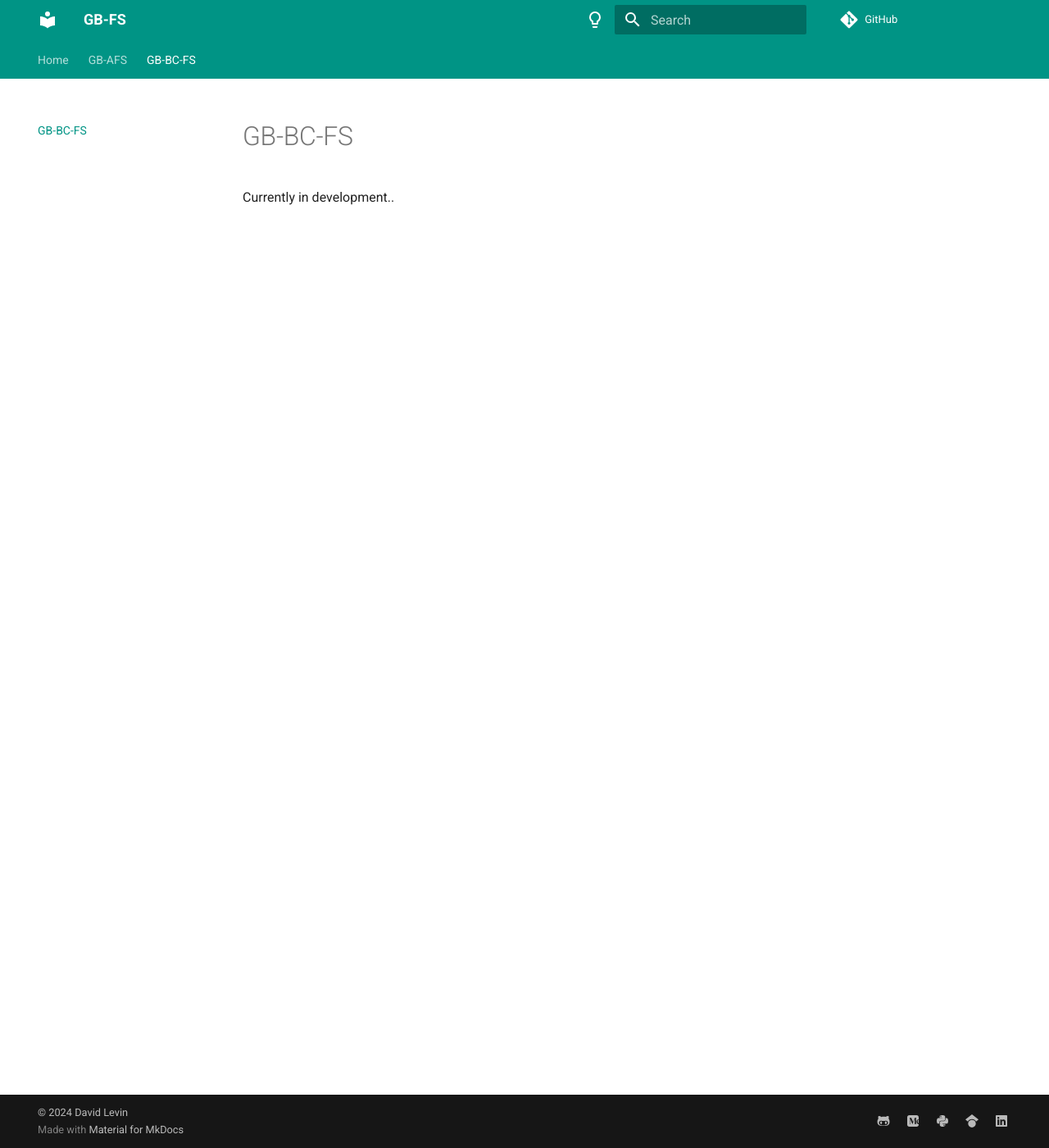
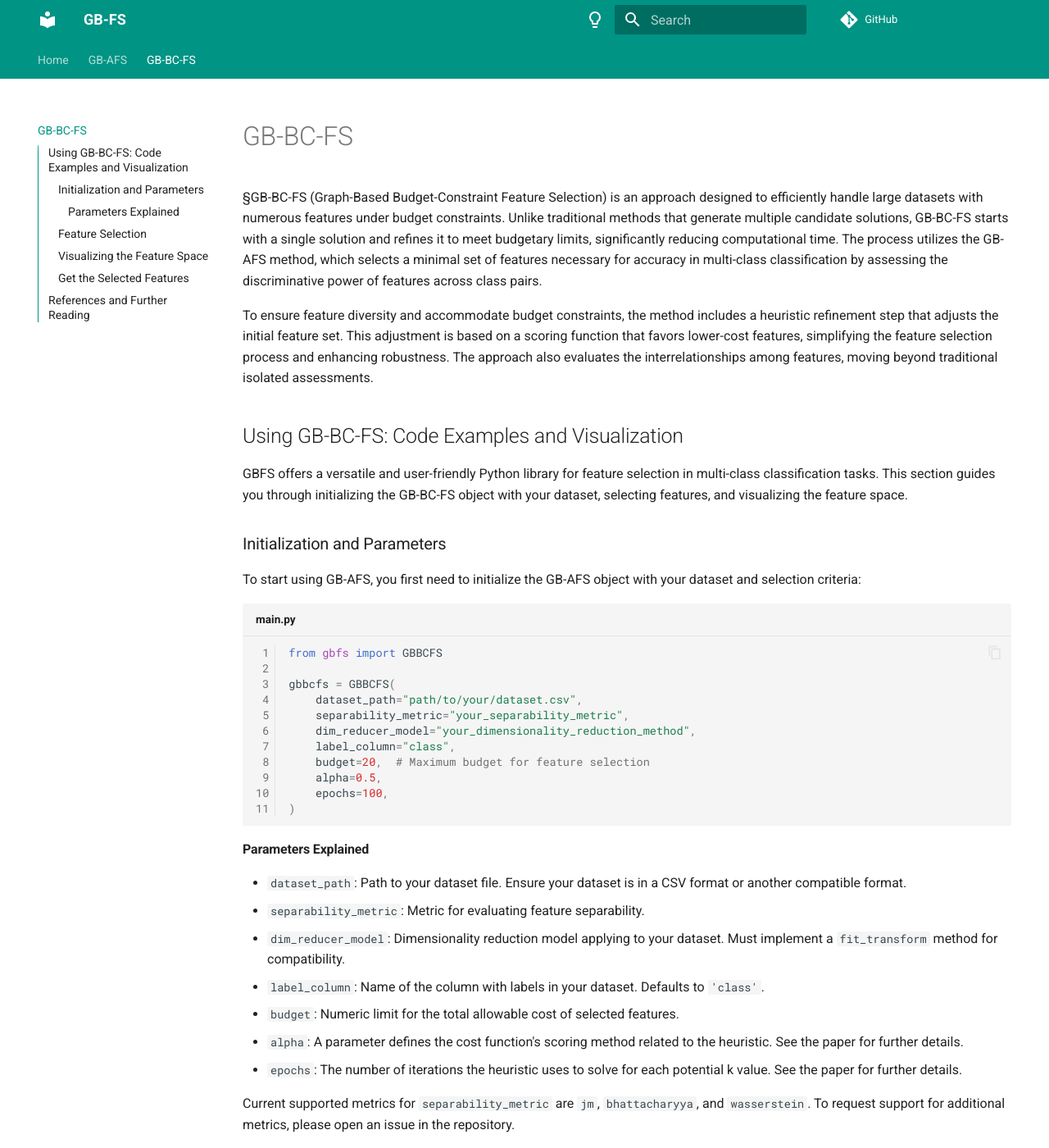
Before and after one commit to davidlevinwork/gbfs, an MkDocs documentation site: the page built from docs/gb_bc_fs.md, in a window 1280 px wide and 1400 px high. Shown: the whole window at 82% size. Built offline with MkDocs 1.6.1 and Material for MkDocs 9.7.7, drawn with Linux system fonts in a browser that asks for light colours; comment, search, counter and statistics services are not loaded; some of the changed text lies outside the part shown.

Commit message:
feat(docs): GB-BC-FS support

````diff
--- a/docs/gb_bc_fs.md
+++ b/docs/gb_bc_fs.md
@@ -1,3 +1,73 @@
 # GB-BC-FS
 
-Currently in development..
+§GB-BC-FS (Graph-Based Budget-Constraint Feature Selection) is an approach designed to efficiently handle large datasets with numerous features under budget constraints. Unlike traditional methods that generate multiple candidate solutions, GB-BC-FS starts with a single solution and refines it to meet budgetary limits, significantly reducing computational time. The process utilizes the GB-AFS method, which selects a minimal set of features necessary for accuracy in multi-class classification by assessing the discriminative power of features across class pairs.
+
+To ensure feature diversity and accommodate budget constraints, the method includes a heuristic refinement step that adjusts the initial feature set. This adjustment is based on a scoring function that favors lower-cost features, simplifying the feature selection process and enhancing robustness. The approach also evaluates the interrelationships among features, moving beyond traditional isolated assessments.
+
+## Using GB-BC-FS: Code Examples and Visualization
+
+GBFS offers a versatile and user-friendly Python library for feature selection in multi-class classification tasks. This section guides you through initializing the GB-BC-FS object with your dataset, selecting features, and visualizing the feature space.
+
+### Initialization and Parameters
+
+To start using GB-AFS, you first need to initialize the GB-AFS object with your dataset and selection criteria:
+
+
+``` py title="main.py" linenums="1"
+from gbfs import GBBCFS
+
+gbbcfs = GBBCFS(
+    dataset_path="path/to/your/dataset.csv",
+    separability_metric="your_separability_metric",
+    dim_reducer_model="your_dimensionality_reduction_method",
+    label_column="class",
+    budget=20,  # Maximum budget for feature selection
+    alpha=0.5,
+    epochs=100,
+)
+```
+
+#### Parameters Explained
+
+- `dataset_path`: Path to your dataset file. Ensure your dataset is in a CSV format or another compatible format.
+- `separability_metric`: Metric for evaluating feature separability.
+- `dim_reducer_model`: Dimensionality reduction model applying to your dataset. Must implement a `fit_transform` method for compatibility.
+- `label_column`: Name of the column with labels in your dataset. Defaults to `'class'`.
+- `budget`: Numeric limit for the total allowable cost of selected features.
+- `alpha`: A parameter defines the cost function's scoring method related to the heuristic. See the paper for further details.
+- `epochs`: The number of iterations the heuristic uses to solve for each potential k value. See the paper for further details.
+
+Current supported metrics for `separability_metric` are `jm`, `bhattacharyya`, and `wasserstein`. To request support for additional metrics, please open an issue in the repository.
+
+___
+> <span style="background-color: yellow;">**_NOTE:_**</span> This method requires that the cost associated with each feature be specified in the dataset file, specifically on the second line. Please verify this arrangement to ensure proper functionality.
+___
+
+### Feature Selection
+Once the GB-BC-FS object is initialized, you can proceed with the feature selection process:
+
+``` py title="main.py" linenums="1"
+selected_features = gbbcfs.select_features()
+
+print("Selected Feature Indices:", selected_features)
+```
+This method returns the list of features found by the GB-BC-FS algorithm, such that it meets the budget constraints.
+### Visualizing the Feature Space
+GB-BC-FS includes a visualization method for presenting selected features within the feature space, offering insights into their distribution and separation. This visualization features two adjacent graphs: the **left** graph depicts the initial outcomes of the GB-AFS method, while the **right** graph shows the final results of the GB-BC-FS algorithm after heuristic adjustments have been applied.
+
+The feature spaces displayed in both graphs will be similar, yet there may be notable differences in how the features are clustered and selected. This assumes that the initial solution provided by the GB-AFS algorithm was deemed inadequate, prompting the activation of heuristics.
+``` py title="main.py" linenums="1"
+gbbcfs.plot_feature_space()
+```
+
+This method generates a scatter plot highlighting the selected features. Features are displayed with their separability power indicated by color intensity, and selected features are marked distinctly.
+
+### Get the Selected Features
+You can get the selected features in a dictionary format using the following command:
+``` py title="main.py" linenums="1"
+print(gbbcfs.selected_features_to_cost)
+```
+
+## References and Further Reading
+
+For a deeper understanding of the GB-AFS method and its background, consider exploring the [official paper](./gb_afs.md).
````
Also changed, not shown: docs/index.md (+1 -1 lines), 2 other files.
